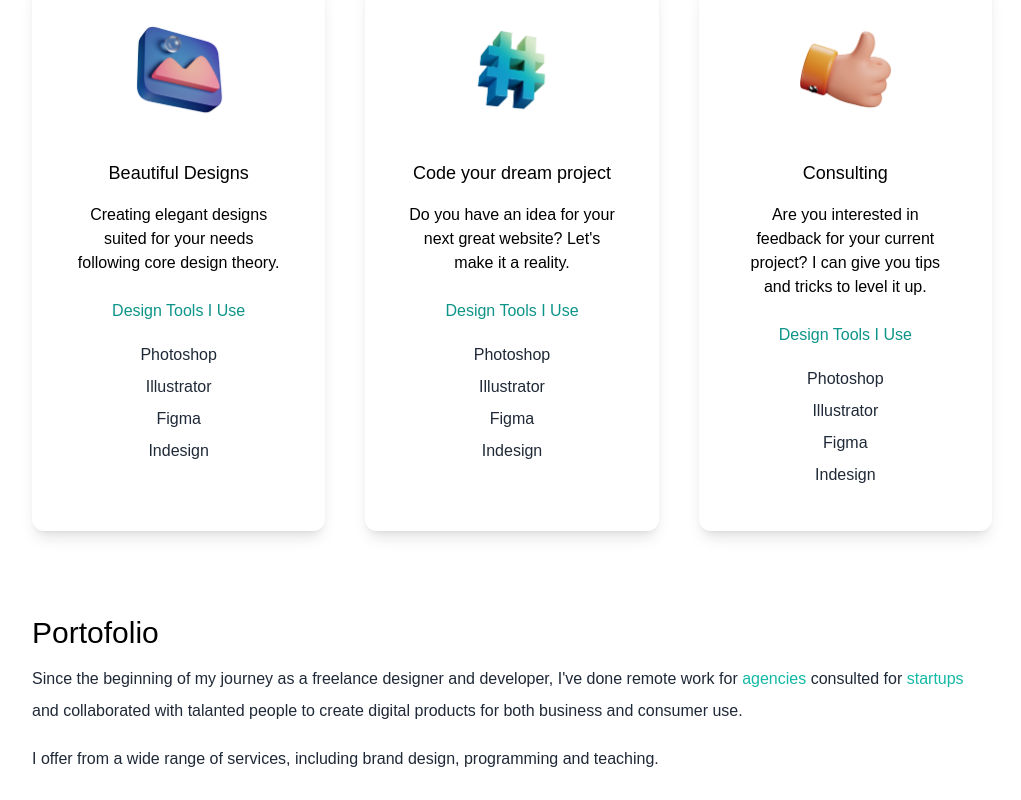
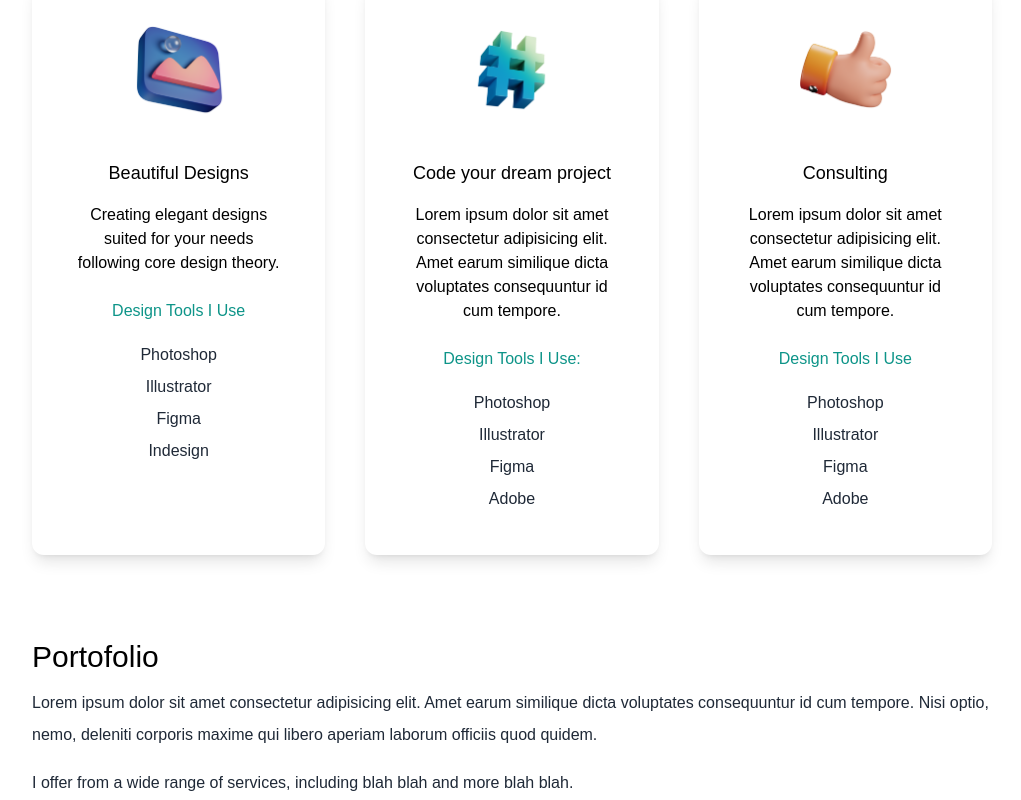
Before and after one commit to kes-crypto/React-portfolio, a Next.js app: page / in a window 1280 px wide. Shown: the part 1260-2060 px from the top of the page, without its empty margins (128-1149 px from the left). Built offline with nearby package versions, Linux system fonts and the light colour scheme.

Commit message:
Update index.js

```diff
--- a/pages/index.js
+++ b/pages/index.js
@@ -57,8 +57,8 @@ export default function Home() {
               Full stack developer.
             </h3>
             <p className="text-md py-5 leading-8 text-gray-800 dark:text-gray-200 max-w-xl mx-auto md:text-xl">
-              Freelancer providing services for programming and design content
-              needs. Join me down below and let's get cracking!
+              Freelancer providing services for programming and other bs
+              . Join me down below and let's get cracking!
             </p>
             <div className="text-5xl flex justify-center gap-16 py-3 text-gray-600 dark:text-gray-400">
               <AiFillTwitterCircle />
@@ -102,27 +102,25 @@ export default function Home() {
                 Code your dream project
               </h3>
               <p className="py-2">
-                Do you have an idea for your next great website? Let's make it a
-                reality.
+                Lorem ipsum dolor sit amet consectetur adipisicing elit. Amet earum similique dicta voluptates consequuntur id cum tempore.
+              </p>
+              <h4 className="py-4 text-teal-600">Design Tools I Use:</h4>
+              <p className="text-gray-800 py-1">Photoshop</p>
+              <p className="text-gray-800 py-1">Illustrator</p>
+              <p className="text-gray-800 py-1">Figma</p>
+              <p className="text-gray-800 py-1">Adobe</p>
+            </div>
+            <div className="text-center shadow-lg p-10 rounded-xl my-10 dark:bg-white flex-1">
+              <Image src={consulting} width={100} height={100} />
+              <h3 className="text-lg font-medium pt-8 pb-2 ">Consulting</h3>
+              <p className="py-2">
+                Lorem ipsum dolor sit amet consectetur adipisicing elit. Amet earum similique dicta voluptates consequuntur id cum tempore.
               </p>
               <h4 className="py-4 text-teal-600">Design Tools I Use</h4>
               <p className="text-gray-800 py-1">Photoshop</p>
               <p className="text-gray-800 py-1">Illustrator</p>
               <p className="text-gray-800 py-1">Figma</p>
-              <p className="text-gray-800 py-1">Indesign</p>
-            </div>
-            <div className="text-center shadow-lg p-10 rounded-xl my-10 dark:bg-white flex-1">
-              <Image src={consulting} width={100} height={100} />
-              <h3 className="text-lg font-medium pt-8 pb-2 ">Consulting</h3>
-              <p className="py-2">
-                Are you interested in feedback for your current project? I can
-                give you tips and tricks to level it up.
-              </p>
-              <h4 className="py-4 text-teal-600">Design Tools I Use</h4>
-              <p className="text-gray-800 py-1">Photoshop</p>
-              <p className="text-gray-800 py-1">Illustrator</p>
-              <p className="text-gray-800 py-1">Figma</p>
-              <p className="text-gray-800 py-1">Indesign</p>
+              <p className="text-gray-800 py-1">Adobe</p>
             </div>
           </div>
         </section>
@@ -130,16 +128,10 @@ export default function Home() {
           <div>
             <h3 className="text-3xl py-1 dark:text-white ">Portofolio</h3>
             <p className="text-md py-2 leading-8 text-gray-800 dark:text-gray-200">
-              Since the beginning of my journey as a freelance designer and
-              developer, I've done remote work for
-              <span className="text-teal-500"> agencies </span>
-              consulted for <span className="text-teal-500">startups </span>
-              and collaborated with talanted people to create digital products
-              for both business and consumer use.
+              Lorem ipsum dolor sit amet consectetur adipisicing elit. Amet earum similique dicta voluptates consequuntur id cum tempore. Nisi optio, nemo, deleniti corporis maxime qui libero aperiam laborum officiis quod quidem.
             </p>
             <p className="text-md py-2 leading-8 text-gray-800 dark:text-gray-200">
-              I offer from a wide range of services, including brand design,
-              programming and teaching.
+              I offer from a wide range of services, including blah blah and more blah blah.
             </p>
           </div>
           <div className="flex flex-col gap-10 py-10 lg:flex-row lg:flex-wrap">
```
